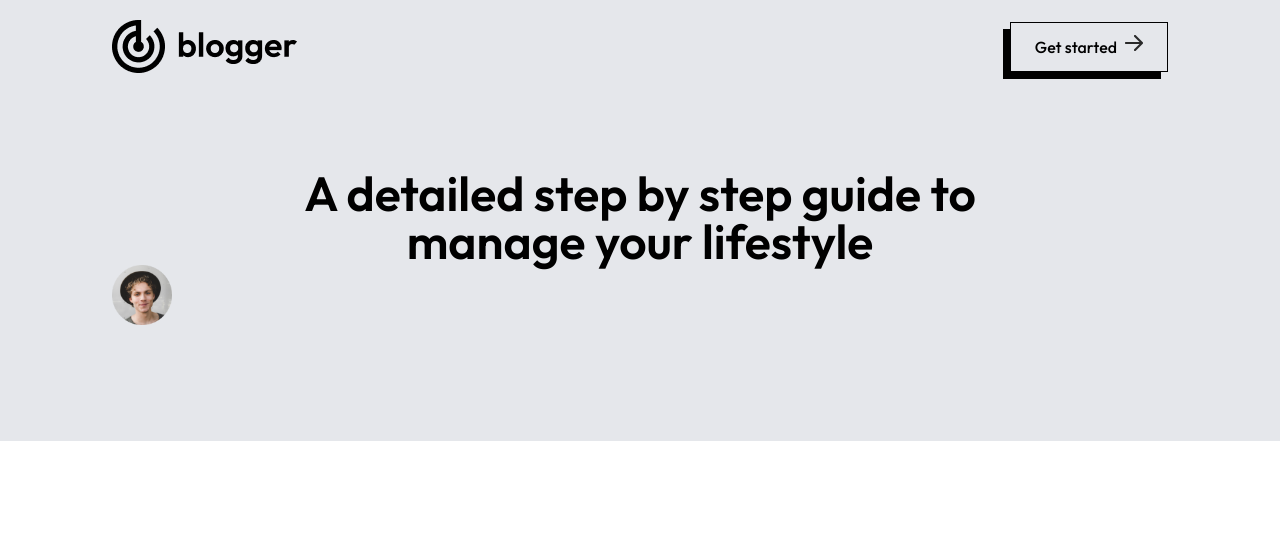
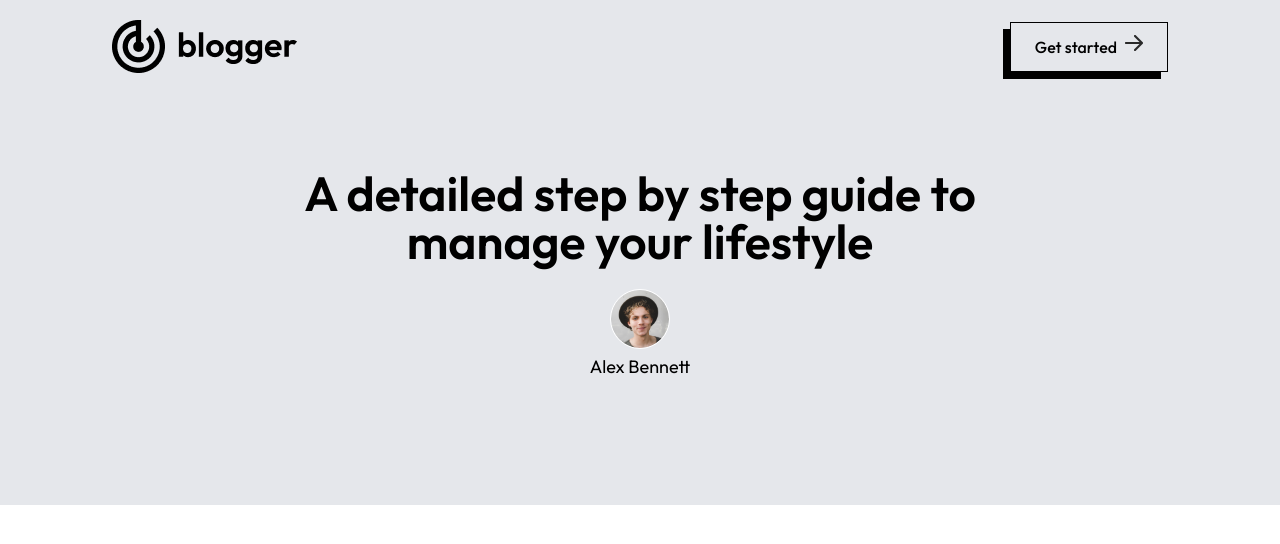
Before and after one commit to KMPKBandara/The-Explorer, a Next.js app in the folder the-explorer/: page /blogs/1 in a window 1280 px wide. Shown: the top 544 px of the page. Built offline with nearby package versions, Linux system fonts and the light colour scheme.

Commit message:
Add auther name

```diff
--- a/the-explorer/app/blogs/[id]/page.jsx
+++ b/the-explorer/app/blogs/[id]/page.jsx
@@ -31,7 +31,8 @@ const page = ({params}) => {
       </div>
       <div className='text-center my-24'>
         <h1 className='text-2xl sm:text-5xl font-semibold max-w-[700px] mx-auto'>{data.title}</h1>
-        <Image src={data.author_img} width={60} height={60} alt=''/>
+        <Image className='mx-auto mt-6 border border-white rounded-full' src={data.author_img} width={60} height={60} alt=''/>
+        <p className='mt-1 pb-2 text-lg max-w-[740px] mx-auto'>{data.author}</p>
       </div>
     </div>
     </>:<></>
```
Also changed, not shown: 1 other file (tests, documents, lock files or other folders).
